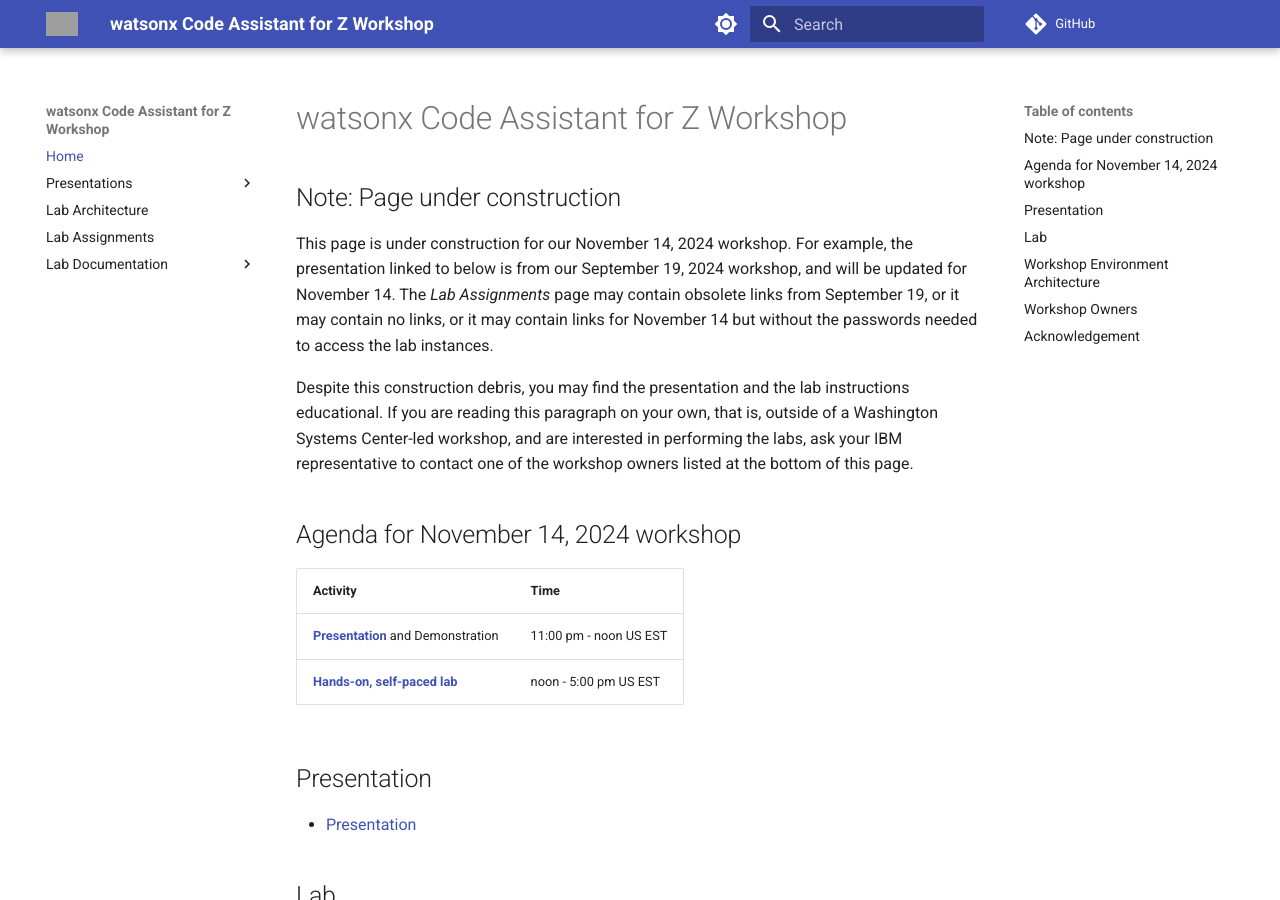
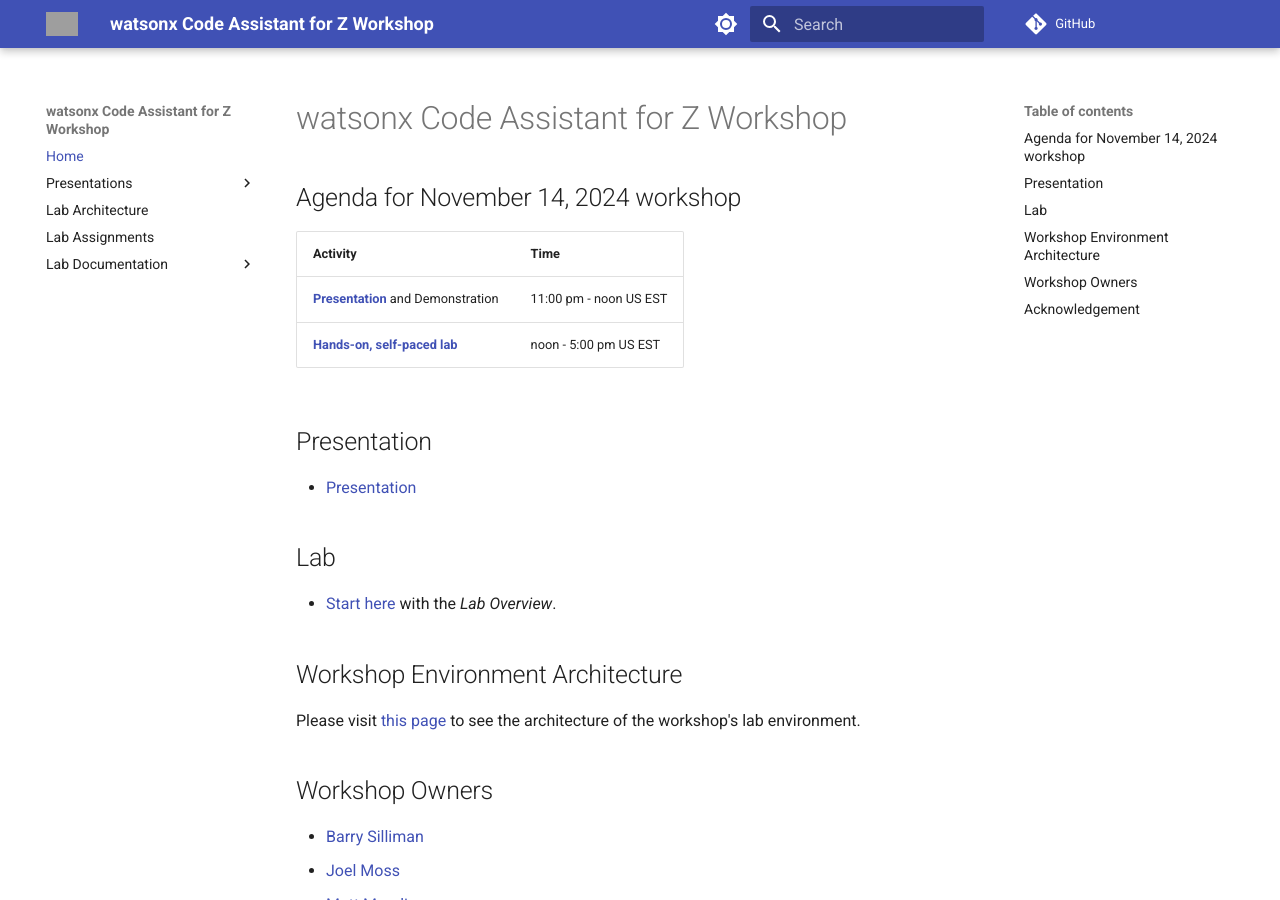
Before and after one commit to ibm-wsc/WCA4Z-Wildfire-Workshop, an MkDocs documentation site: the page built from docs/index.md, in a window 1280 px wide and 900 px high. Built offline with MkDocs 1.6.1 and Material for MkDocs 9.7.7, drawn with Linux system fonts in a browser that asks for light colours; comment, search, counter and statistics services are not loaded; grey boxes are pictures that could not be loaded.

Commit message:
remove 'under construction' notice

```diff
--- a/docs/index.md
+++ b/docs/index.md
@@ -1,9 +1,4 @@
 # watsonx Code Assistant for Z Workshop
-
-## Note: Page under construction
-This page is under construction for our November 14, 2024 workshop.  For example, the presentation linked to below is from our September 19, 2024 workshop, and will be updated for November 14.    The *Lab Assignments* page may contain obsolete links from September 19, or it may contain no links, or it may contain links for November 14 but without the passwords needed to access the lab instances.
-
-Despite this construction debris, you may find the presentation and the lab instructions educational.  If you are reading this paragraph on your own, that is, outside of a Washington Systems Center-led workshop, and are interested in performing the labs, ask your IBM representative to contact one of the workshop owners listed at the bottom of this page.
 
 ## Agenda for November 14, 2024 workshop
 
```
